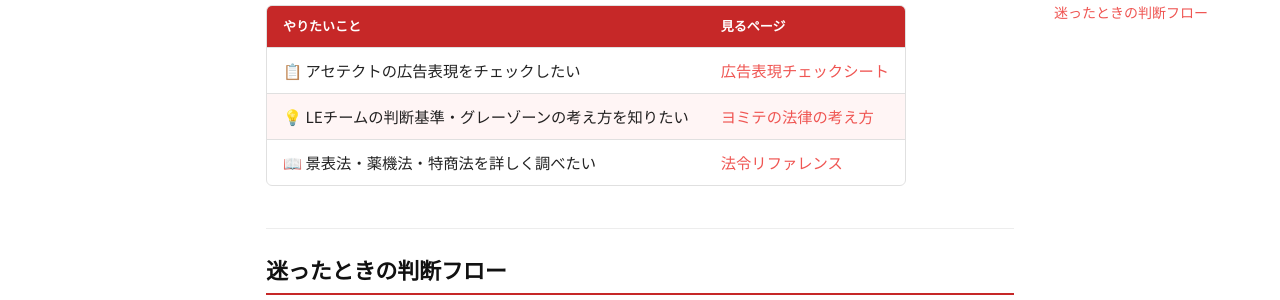
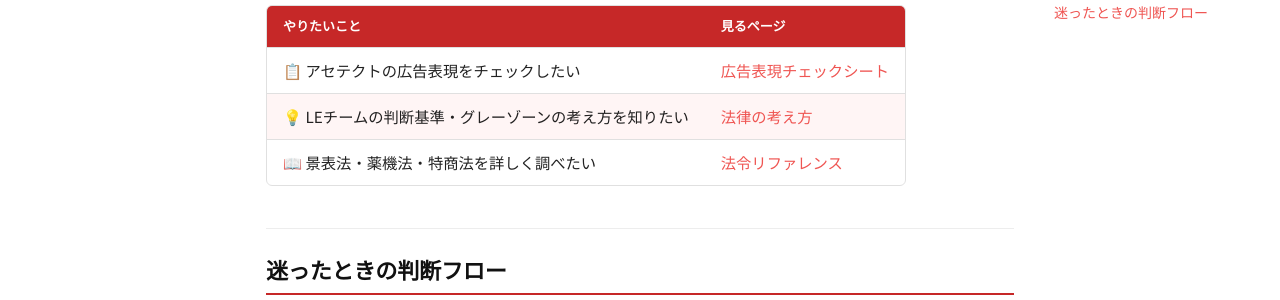
Before and after one commit to yomite-ys/drseries-regulation-site, an MkDocs documentation site: the page built from docs/index.md, in a window 1280 px wide and 900 px high, scrolled down 508 px. Shown: the part 172-472 px from the top of the window. Built offline with MkDocs 1.6.1 and Material for MkDocs 9.7.7, drawn with Linux system fonts in a browser that asks for light colours.

Commit message:
fix: index.md更新

```diff
--- a/docs/index.md
+++ b/docs/index.md
@@ -29,7 +29,7 @@
 | やりたいこと                          | 見るページ                             |
 | ------------------------------- | --------------------------------- |
 | 📋 アセテクトの広告表現をチェックしたい | [広告表現チェックシート](products/acetect.md) |
-| 💡 LEチームの判断基準・グレーゾーンの考え方を知りたい   | [ヨミテの法律の考え方](le-philosophy.md)    |
+| 💡 LEチームの判断基準・グレーゾーンの考え方を知りたい   | [法律の考え方](le-philosophy.md)    |
 | 📖 景表法・薬機法・特商法を詳しく調べたい          | [法令リファレンス](law/keihyohou.md)      |
 
 ---
```
